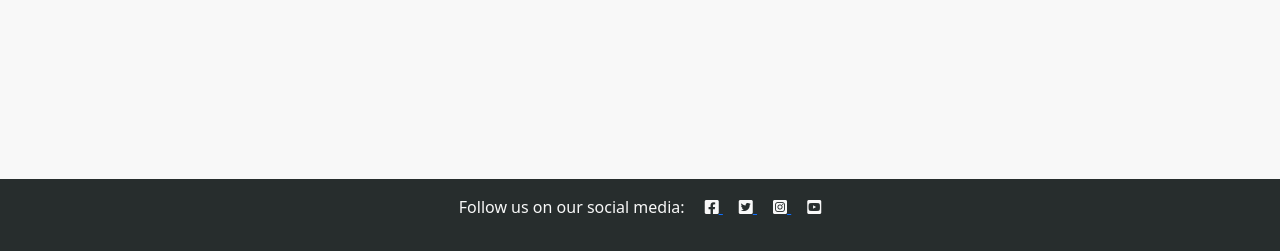
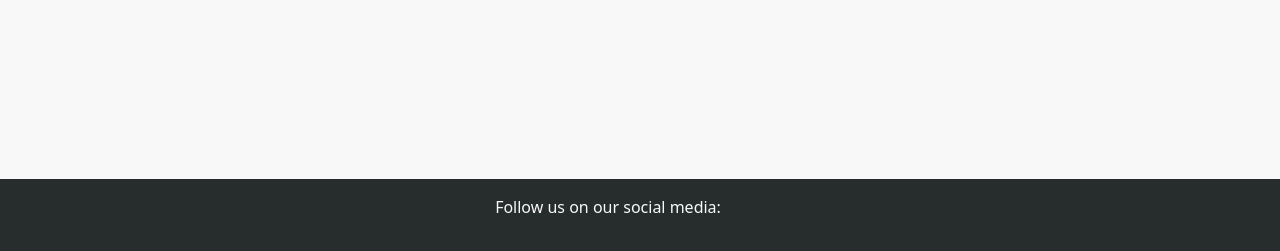
Before and after one commit to e-tidemo/crip-talk, a Django app: page /search/ in a window 1280 px wide. Shown: the part 549-800 px from the top of the page. Run offline with Django 4.2, Linux system fonts and the light colour scheme.

Commit message:
Remove unnecessary style links in base.html

```diff
--- a/static/css/style.css
+++ b/static/css/style.css
@@ -314,7 +314,7 @@ h1{
 
 .link:hover,
 .link:active {
-    color: #9ec5ff;
+    color: #272d2d;
     text-decoration: underline;
 }
 
--- a/templates/base.html
+++ b/templates/base.html
@@ -14,14 +14,6 @@
     <!-- Meta tags for search engines -->
     <meta name="description" content="Crip Talk Forum. A separatist forum for people with disabilities. Forum for disabled people.">
     <meta name="keywords" content="forum, crip, disabled, disability forum, disability">
-
-    <!-- Google Fonts CSS -->
-    <link rel="preconnect" href="https://fonts.gstatic.com">
-    <link href="https://fonts.googleapis.com/css2?family=Roboto:wght@300&display=swap" rel="stylesheet">
-    <link href="https://fonts.googleapis.com/css2?family=Lato:wght@300;700&display=swap" rel="stylesheet">
-
-    <!-- Font Awesome CSS -->
-    <link rel="stylesheet" href="https://cdnjs.cloudflare.com/ajax/libs/font-awesome/5.15.3/css/all.min.css">
 
     <!-- Bootstrap CSS -->
     <link href="https://cdn.jsdelivr.net/npm/bootstrap@5.3.3/dist/css/bootstrap.min.css" rel="stylesheet"
```
Also changed, not shown: README.md, 2 other files.
